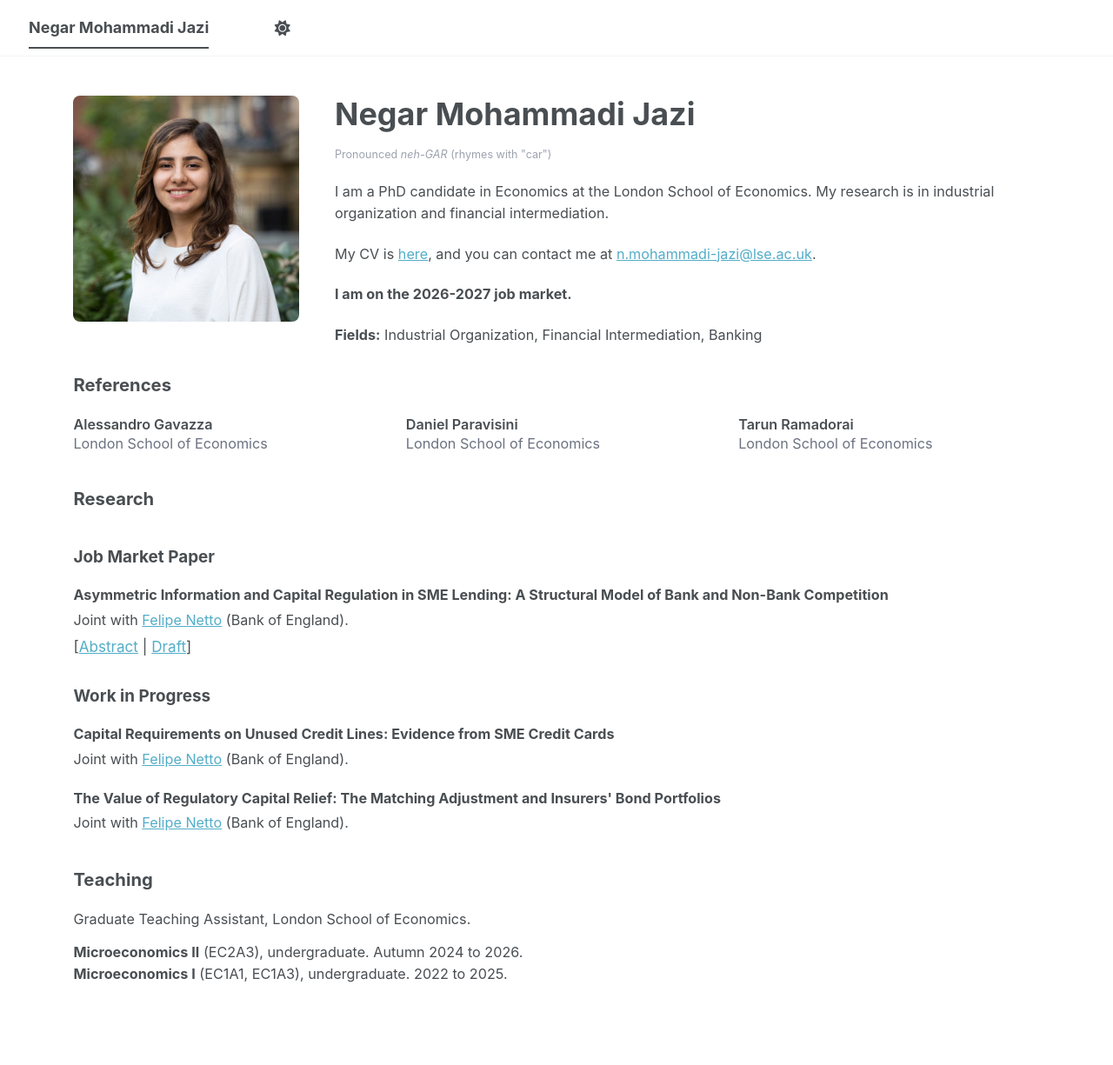
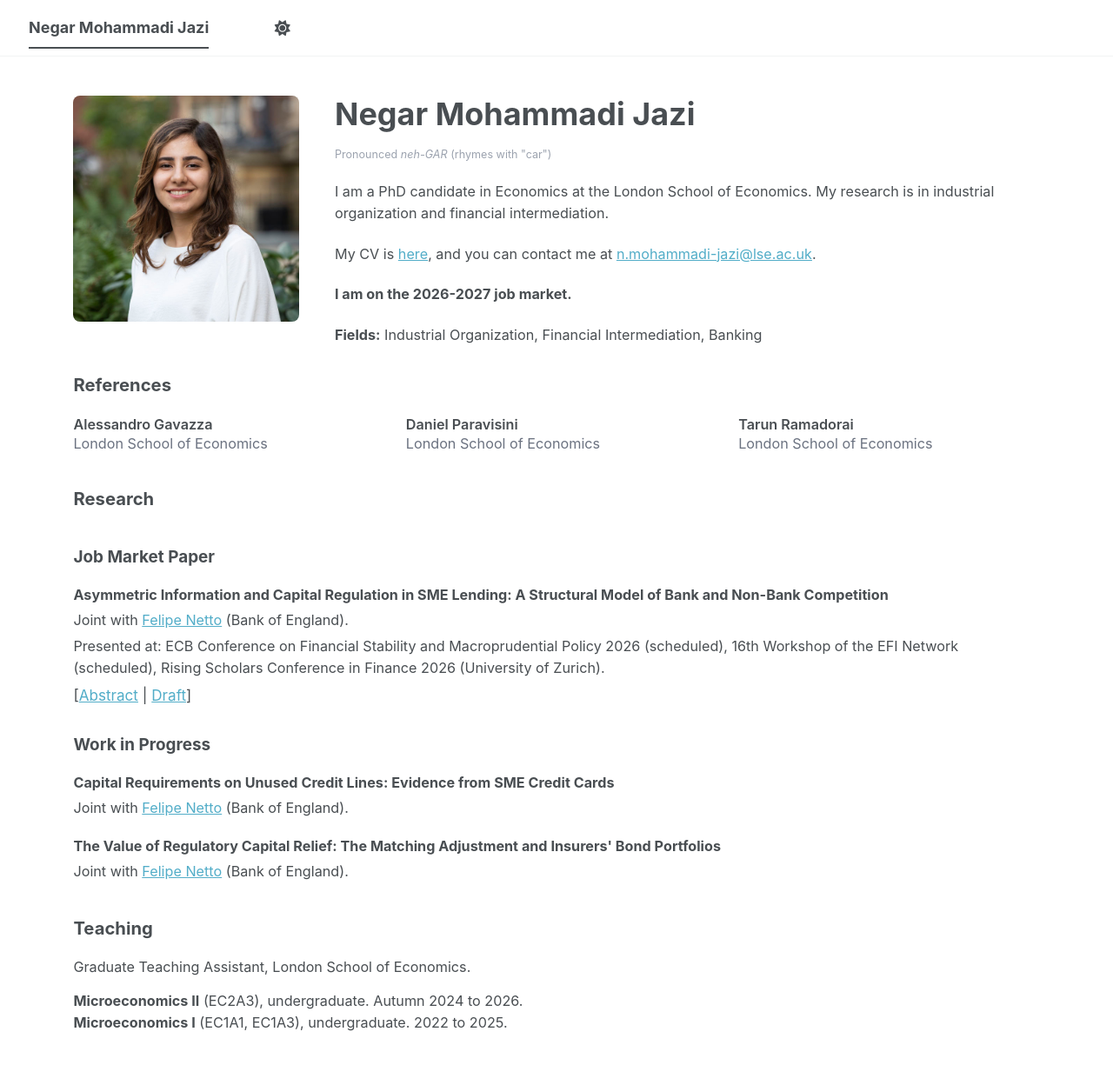
Before and after one commit to NegarMJazi/NegarMJazi.github.io, a Jekyll site: the page built from _pages/about.md, in a window 1280 px wide and 1284 px high. Shown: the top 1225 px of the window at 87% size. Built offline with Jekyll 4.4.1, drawn with Linux system fonts in a browser that asks for light colours; a script bundle is joined from its source files by our own code; library files that are not in the unit come from our copies.

Commit message:
Add JMP presentations

```diff
--- a/_pages/about.md
+++ b/_pages/about.md
@@ -48,6 +48,7 @@
   <div class="paper-entry">
     <h3>Asymmetric Information and Capital Regulation in SME Lending: A Structural Model of Bank and Non-Bank Competition</h3>
     <div class="paper-meta">Joint with <a href="https://felipesnetto.github.io/index.html">Felipe Netto</a> (Bank of England).</div>
+    <div class="paper-meta">Presented at: ECB Conference on Financial Stability and Macroprudential Policy 2026 (scheduled), 16th Workshop of the EFI Network (scheduled), Rising Scholars Conference in Finance 2026 (University of Zurich).</div>
     <input type="checkbox" id="abs-jmp" class="abs-toggle" hidden>
     <span class="paper-links">[<label for="abs-jmp" class="abs-link">Abstract</label> | <a href="https://drive.google.com/file/d/1vxy4ZTkesZdEDKTO40_AnNr0mES3iaId/view?usp=sharing" target="_blank">Draft</a>]</span>
     <div class="abstract"><p>We study how competition between banks and non-banks in UK unsecured SME lending is shaped by bank-only risk-based capital requirements, differences in screening abilities, and their interaction. Combining confidential loan-level data with hand-collected data on lenders' screening channels, we document that banks screen loans either automatically or through relationship managers, while non-banks screen only automatically. Motivated by this pattern, we estimate a structural model of lending and find that non-banks assess risk more precisely when both lenders screen automatically, but banks become more precise once they switch to human screening. In counterfactuals, tighter capital requirements raise bank rates less under human screening, where more precise screening lets banks retain safer, less capital-intensive borrowers. Moreover, fully automating banks' screening expands access to credit, but the loss of precision raises banks' default rates.</p></div>
```
